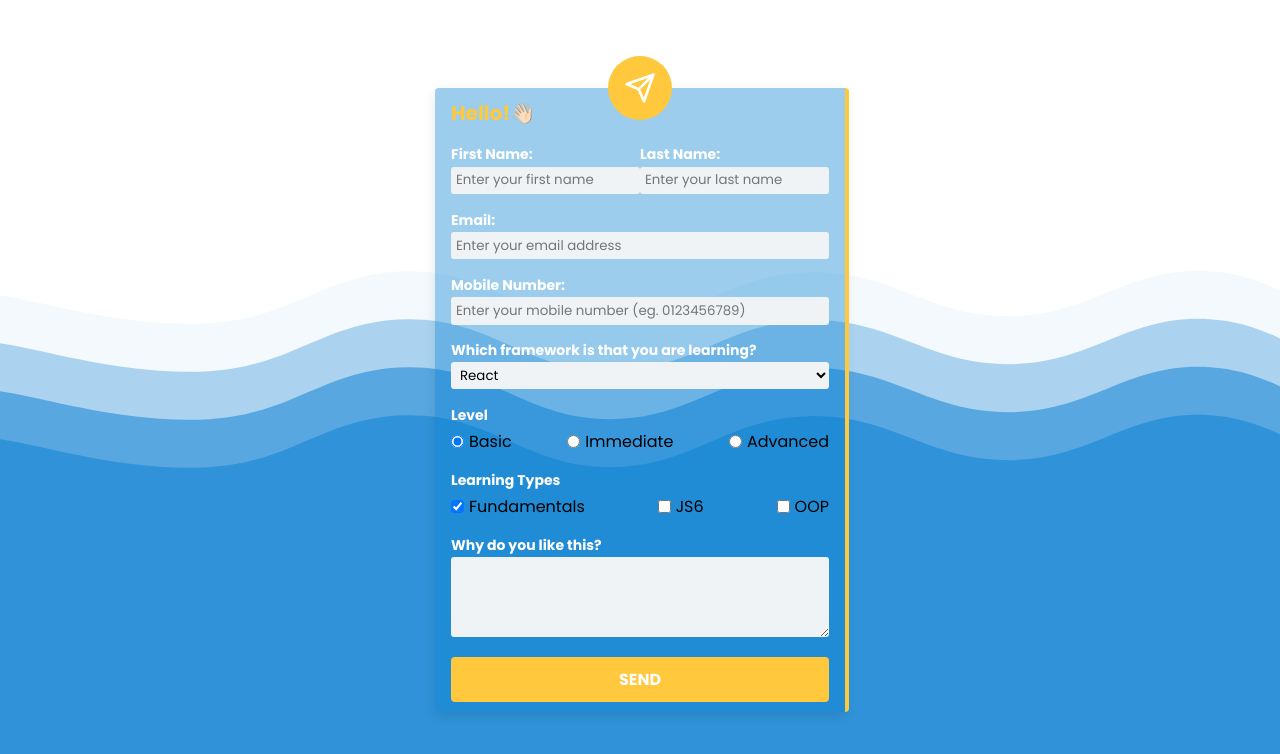
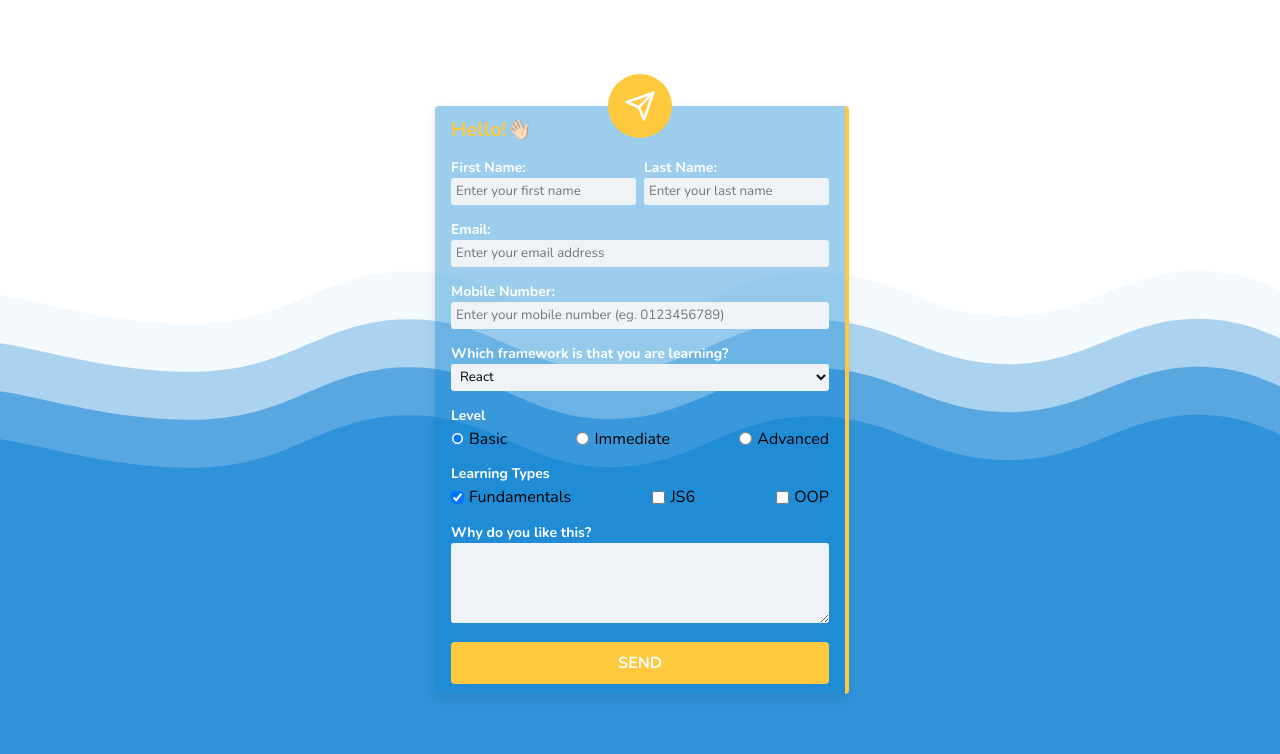
Before and after one commit to burmesesadboi/compass-assignment1, a React (Vite) app: page / in a window 1280 px wide. Shown: the top 754 px of the page. Built offline with nearby package versions, Linux system fonts and the light colour scheme.

Commit message:
polish and deploy to github-pages

```diff
--- a/package.json
+++ b/package.json
@@ -2,14 +2,12 @@
   "name": "react-form-basic",
   "private": true,
   "version": "0.0.0",
-  "homepage": "https://burmesesadboi.github.io/react-form-basic",
   "type": "module",
   "scripts": {
-    "predeploy": "npm run build",
-    "deploy": "gh-pages -d dist",
     "dev": "vite",
     "build": "vite build",
-    "preview": "vite preview"
+    "preview": "vite preview",
+    "deploy": "gh-pages -d dist"
   },
   "dependencies": {
     "react": "^18.2.0",
--- a/src/form/Form.jsx
+++ b/src/form/Form.jsx
@@ -65,7 +65,7 @@
       learningType,
       feedbackDetails,
     } = this.state;
-    console.log("State: ", this.state);
+
     return (
       <div className="bgStyle">
         <form onSubmit={this.handleSubmit}>
@@ -172,9 +172,7 @@
                       // defaultChecked={
                       //   learningType && learningType.includes(el.name)
                       // } // returns ture or false
-                      defaultChecked={
-                        learningType && learningType.includes(el.name)
-                      }
+                      defaultChecked={learningType.includes(el.name)}
                       onChange={this.handleCheck}
                     />
                     <label>{el.name}</label>
--- a/src/index.css
+++ b/src/index.css
@@ -1,6 +1,5 @@
-/* @import url("https://fonts.googleapis.com/css2?family=Nunito:ital,wght@0,200;0,300;0,400;0,500;0,600;0,700;0,800;0,900;0,1000;1,200;1,300;1,400;1,500;1,600;1,700;1,800;1,900;1,1000&display=swap"); */
+@import url("https://fonts.googleapis.com/css2?family=Nunito:ital,wght@0,200;0,300;0,400;0,500;0,600;0,700;0,800;0,900;0,1000;1,200;1,300;1,400;1,500;1,600;1,700;1,800;1,900;1,1000&display=swap");
 
-@import url("https://fonts.googleapis.com/css2?family=Poppins:wght@400;500;600;700&display=swap");
 :root {
   --primary-clr: hsl(204, 92%, 60%);
   --primary-clr-4: hsl(204, 92%, 43%, 0.4);
@@ -14,5 +13,5 @@
   padding: 0;
   margin: 0;
   box-sizing: border-box;
-  font-family: "Poppins", sans-serif;
+  font-family: "Nunito", sans-serif;
 }
```
Also changed, not shown: 1 other file (tests, documents, lock files or other folders).
